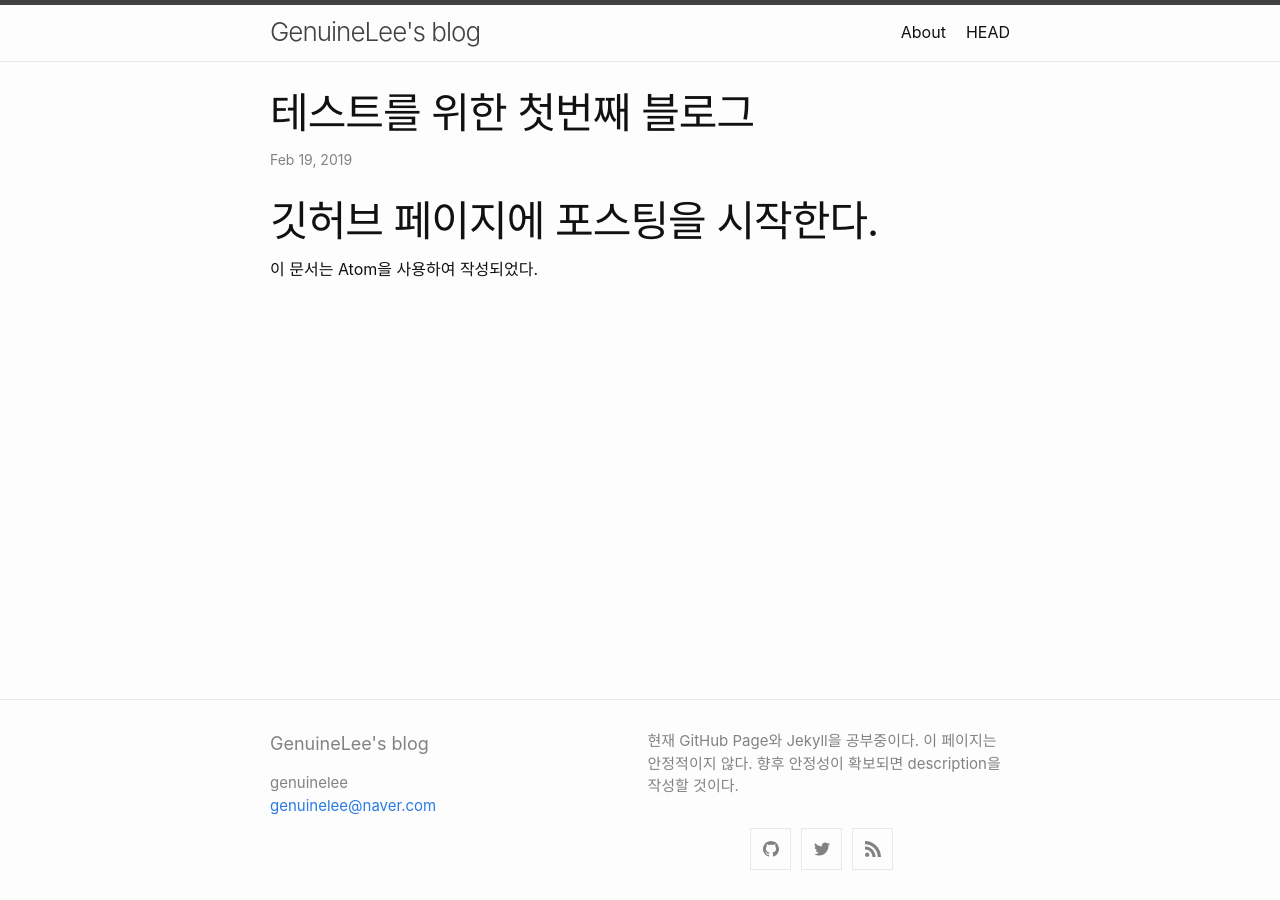
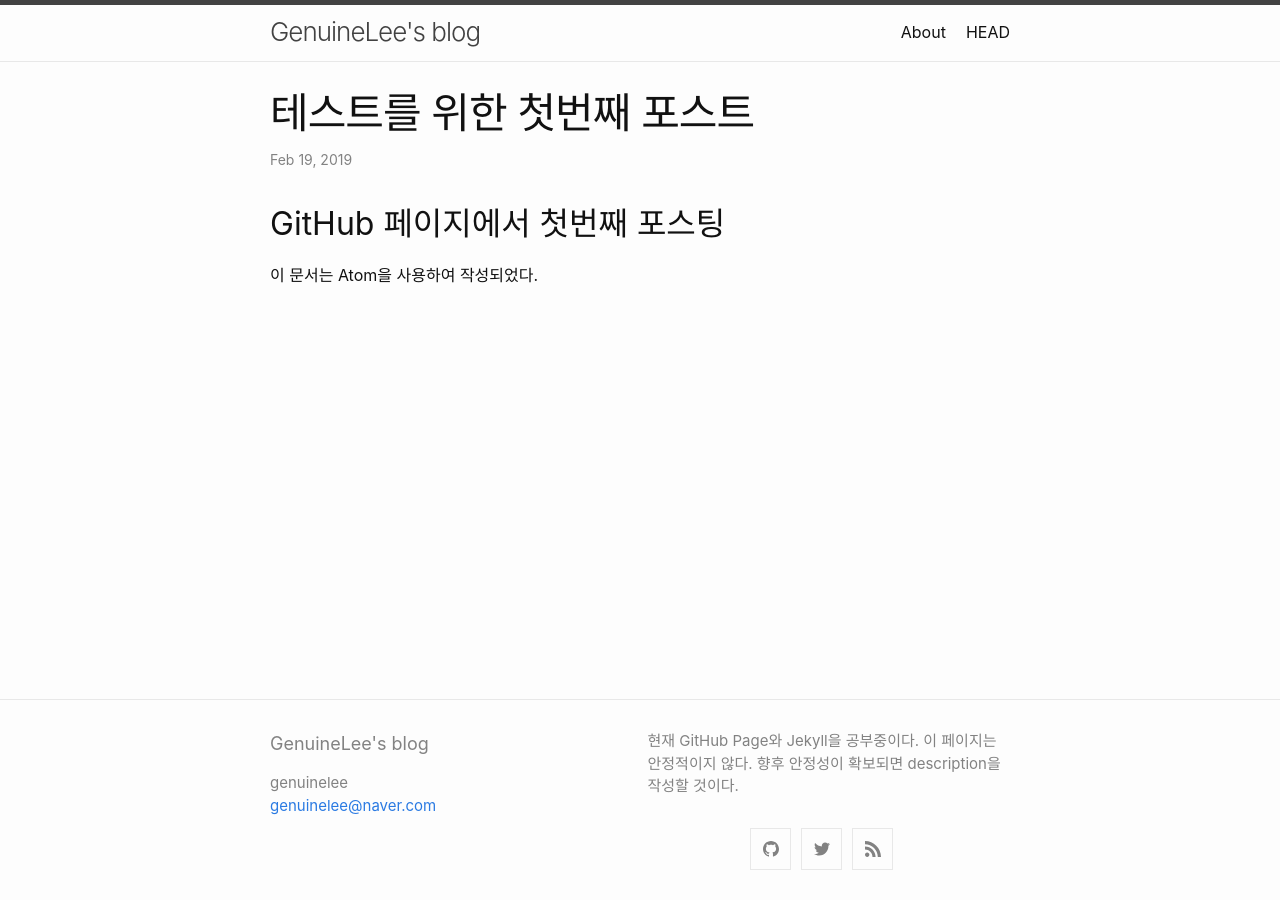
Before and after one commit to leegenuine/leegenuine.github.io, a Jekyll site: the page built from _posts/2019-02-19-post.md, in a window 1280 px wide. Built offline with Jekyll 4.4.1, drawn with Linux system fonts in a browser that asks for light colours.

Commit message:
집에서 새로 작업을 수행하였음.

```diff
--- a/_posts/2019-02-19-post.md
+++ b/_posts/2019-02-19-post.md
@@ -1,9 +1,9 @@
 ---
 layout: post
-title: "테스트를 위한 첫번째 블로그"
+title: "테스트를 위한 첫번째 포스트"
 categories: test
 ---
 
-# 깃허브 페이지에 포스팅을 시작한다.
+## GitHub 페이지에서 첫번째 포스팅
 
 이 문서는 Atom을 사용하여 작성되었다.
```
